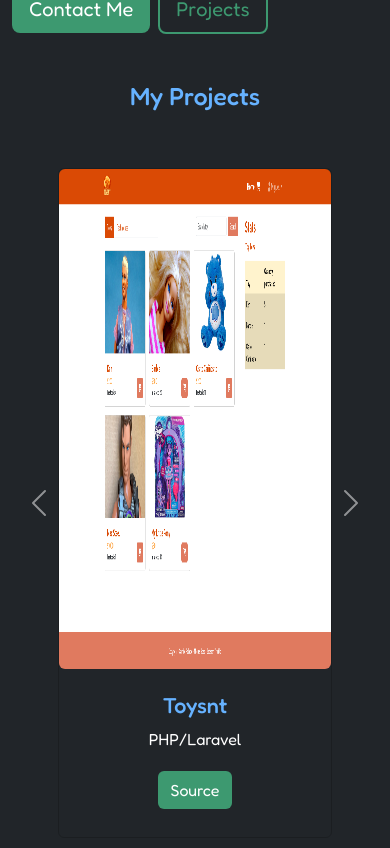
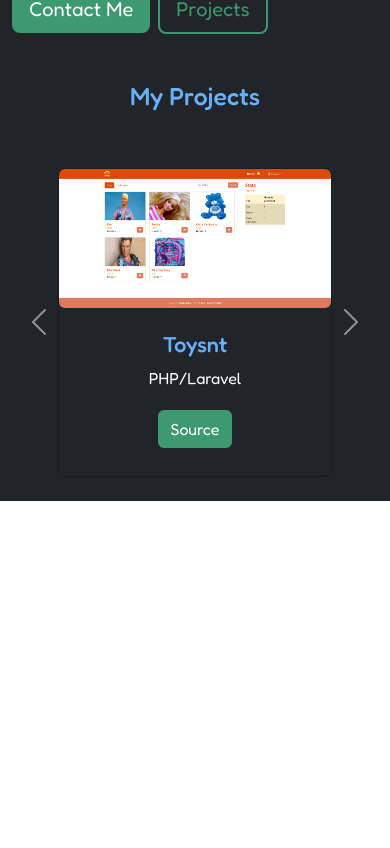
Before and after one commit to msosav/msosav.github.io, a React (Vite) app: page / in a window 390 px wide. Shown: the part 740-1588 px from the top of the page. After the commit the page ends 1241 px from the top, so only its background shows below. Built offline with nearby package versions, Linux system fonts and the light colour scheme.

Commit message:
Fix image size in phone

```diff
--- a/public/css/projects.css
+++ b/public/css/projects.css
@@ -1,4 +1,4 @@
 .project-image {
-  height: 500px;
   width: 100%;
+  max-height: 400px;
 }
--- a/src/components/Projects.jsx
+++ b/src/components/Projects.jsx
@@ -24,7 +24,7 @@ export default function Projects() {
               >
                 <div className="card bg-transparent w-75 h-60 mx-auto">
                   <img
-                    className="rounded img-fluid d-block fit-cover project-image"
+                    className="rounded img-fluid project-image"
                     src={project.image}
                     alt={project.title}
                   />
```
